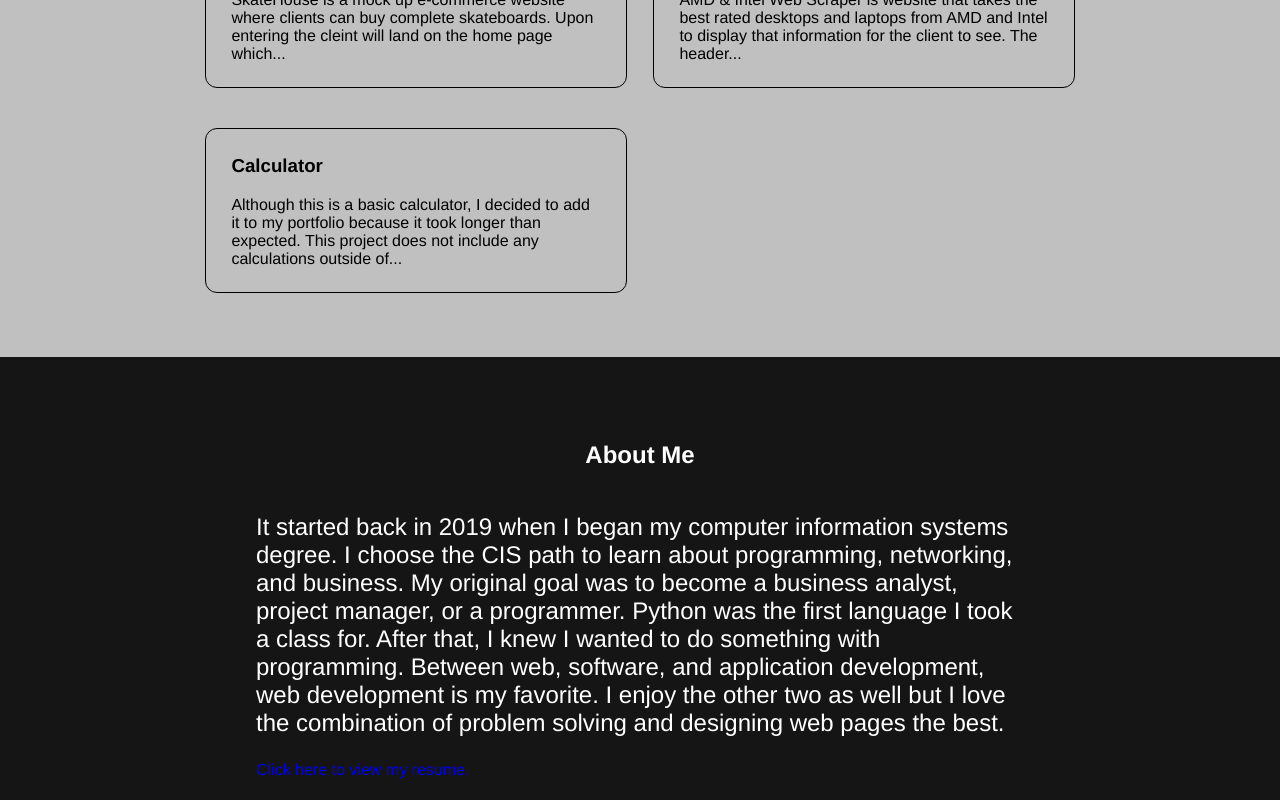
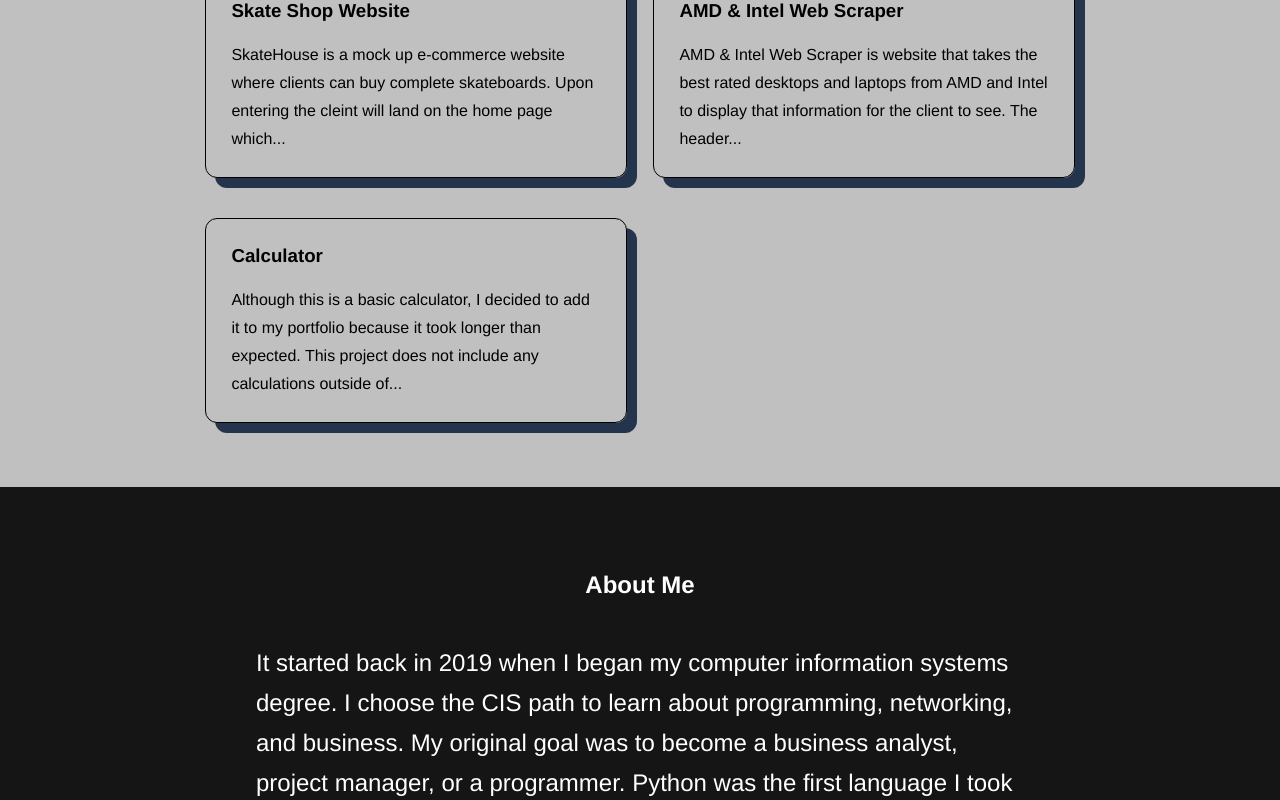
Before and after one commit to JordanDickersonRev/My_PortfolioSite, a React (Create React App) app: page / in a window 1280 px wide. Shown: the part 1100-1900 px from the top of the page. Built offline with nearby package versions, Linux system fonts and the light colour scheme.

Commit message:
added box-shadow to div and a tags

```diff
--- a/src/App.css
+++ b/src/App.css
@@ -72,6 +72,8 @@ h2, h3, p{color:#000000;}
   flex-direction: column;
   text-align: center;
 }
+
+.homePage p, .contact p {line-height: 3.5vh;}
 /* end of home and contact layout*/
 
 /*home page only*/
@@ -101,9 +103,11 @@ h2, h3, p{color:#000000;}
   margin: 1vh 1vw 4vh;
   padding: 1vh 2vw;
   text-align: left;
+  box-shadow:  10px 10px #24344d;
+  transition: border 1s, box-shadow 1s;
 }
 
-/*.viewProjects div:hover {background: rgb(0, 0, 0);}
+
 /*home page only end*/
 
 /*project page*/
@@ -119,6 +123,7 @@ h2, h3, p{color:#000000;}
 .projectPage p {
   text-align: left;
   font-size: 3vh;
+  line-height: 5vh;
 }
 .projectPage h1 {
   margin: 15vh 0vw 2vh;
@@ -146,6 +151,20 @@ h2, h3, p{color:#000000;}
 .about p {
   font-size: 2.5vh;
   color:#ffffff;
+  line-height: 5vh;
+}
+
+.about a {
+  font-weight: bold;
+  margin-top: 5vh;
+  background: #c0c0c0;
+  color: #151515;
+  border-radius: 1.5vh;
+  cursor: pointer;
+  padding: 2vh 2vw;
+  box-shadow:  10px 10px #24344d;
+  transition: box-shadow 1s;
+  text-align: center;
 }
 /*about end*/
 
@@ -173,9 +192,9 @@ h2, h3, p{color:#000000;}
   background:#c0c0c0;
   color: #000000;
   cursor: pointer;
+
+
 }
-
-/*.contact button:hover{ color: # ;}*/
 
 .contact-item1, .contact-item2,
 .contact-item3, .contact-item4 {
@@ -249,8 +268,17 @@ h2, h3, p{color:#000000;}
     grid-template-columns: 1fr 1fr;
   }
 
+  .viewProjects div:hover {
+    border: 0.1vh solid #b78428;
+    box-shadow:  10px 10px #b78428;
+  }
+
   .about {padding: 4vh 10vw;}
 
+  .about a:hover {box-shadow:  10px 10px #b78428;}
+
   .contact-section1{grid-template-columns: auto auto;}
+
+  /*.contact button:hover{ color: # ;}*/
 }
 /* End of Responsive */
--- a/src/pages/about.js
+++ b/src/pages/about.js
@@ -12,7 +12,7 @@ function About(){
             <h2>About Me</h2>
             <p>{about}</p>
             <a href="https://docs.google.com/document/d/1c42Q2Q_JTJv5vsUnlJVDl8G7-qhV8ccLAuBDVIPvHYI/edit">
-                Click here to view my resume.
+                View my resume
             </a>
         </div>
     )
```
